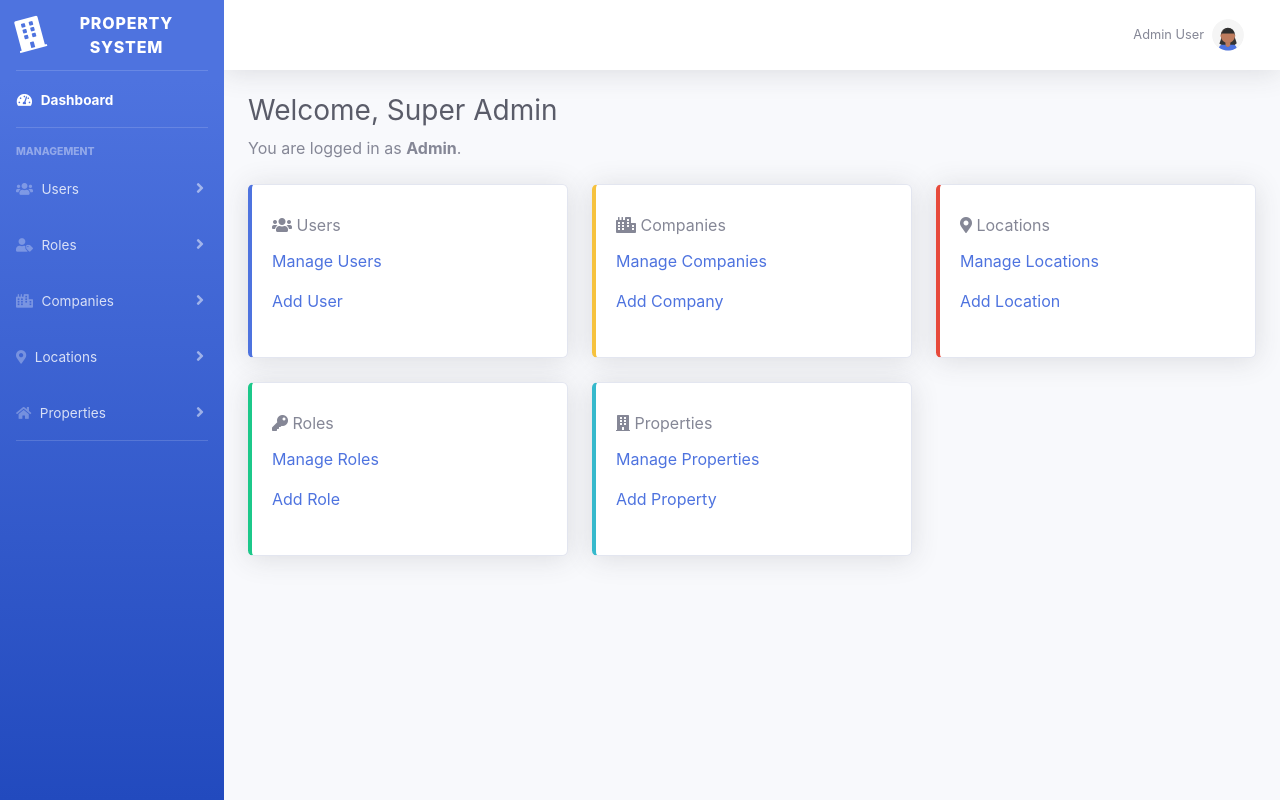
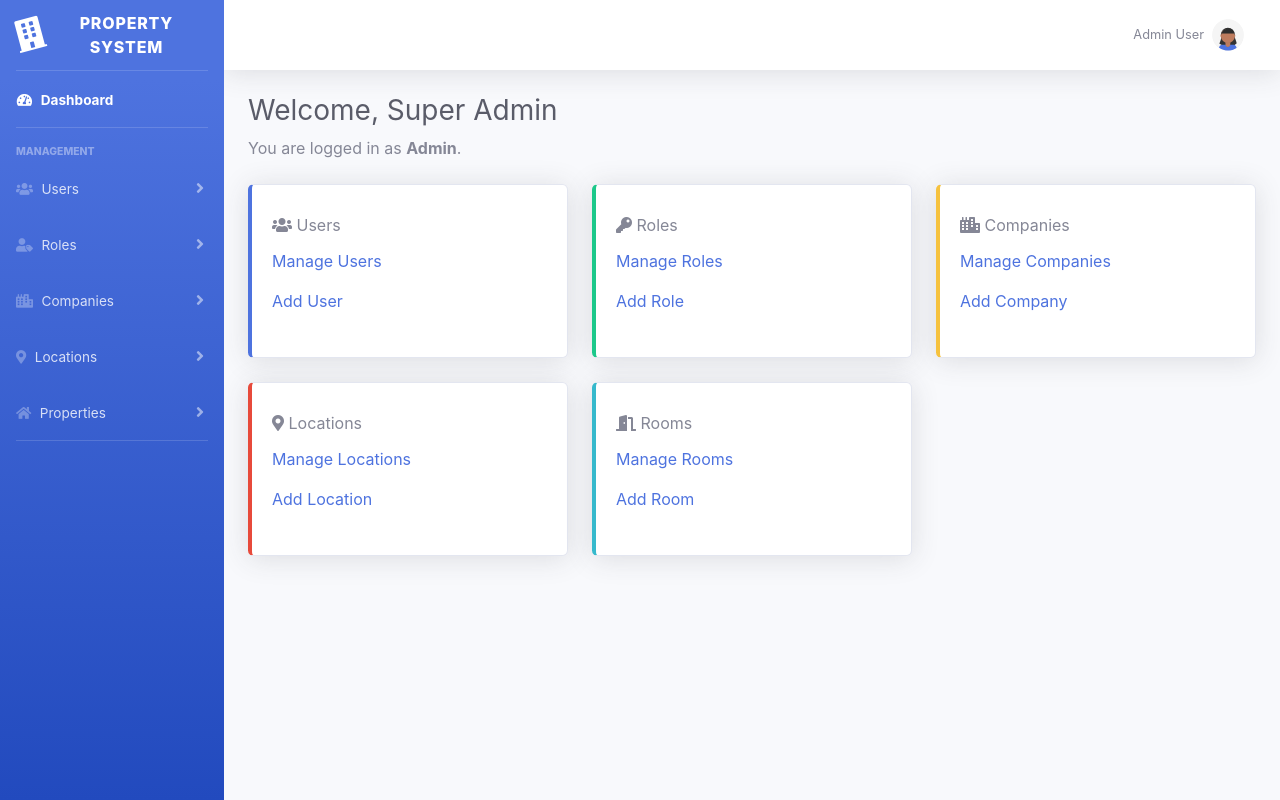
Before and after one commit to VirtusStack/Property_Amenity_Marketing_System, a PHP site: page /Property_Amenity_Marketing_System/index.php in a window 1280 px wide. Run offline with PHP 8.4, Linux system fonts and the light colour scheme.

Commit message:
Update index.php

```diff
--- a/templates/common/index.php
+++ b/templates/common/index.php
@@ -47,9 +47,23 @@ $currentUserRole = "Admin";
                             <div class="card-body">
                                 <div class="card-title"><i class="fas fa-users"></i> Users</div>
                                 <div class="card-text">
-                                    <!-- ✅ Controller-based links -->
+                                    <!--  Controller-based links -->
                                     <p><a href="<?= BASE_URL ?>/admin.php?action=manageUsers">Manage Users</a></p>
                                     <p><a href="<?= BASE_URL ?>/admin.php?action=newUser">Add User</a></p>
+                                </div>
+                            </div>
+                        </div>
+                    </div>
+
+     		    <!-- Roles Card -->
+                    <div class="col-xl-4 col-md-6 mb-4">
+                        <div class="card border-left-success shadow h-100 py-2">
+                            <div class="card-body">
+                                <div class="card-title"><i class="fas fa-key"></i> Roles</div>
+                                <div class="card-text">
+				     <!--  Controller-based links -->
+                                    <p><a href="<?= BASE_URL ?>/admin.php?action=manageRoles">Manage Roles</a></p>
+                                    <p><a href="<?= BASE_URL ?>/admin.php?action=newRole">Add Role</a></p>
                                 </div>
                             </div>
                         </div>
@@ -61,7 +75,7 @@ $currentUserRole = "Admin";
             		   <div class="card-body">
                 	     <div class="card-title"><i class="fas fa-city"></i> Companies</div>
                 	     <div class="card-text">
-                    		<!-- ✅ Controller-based links -->
+                    		<!--  Controller-based links -->
                    	        <p><a href="<?= BASE_URL ?>/admin.php?action=manageCompanies">Manage Companies</a></p>
                     		<p><a href="<?= BASE_URL ?>/admin.php?action=newCompany">Add Company</a></p>
                 	    </div>
@@ -75,7 +89,7 @@ $currentUserRole = "Admin";
             		   <div class="card-body">
                 	     <div class="card-title"><i class="fas fa-map-marker-alt"></i> Locations</div>
                 	     <div class="card-text">
-                    		<!-- ✅ Controller-based links -->
+                    		<!-- Controller-based links -->
                    	       <p><a href="<?= BASE_URL ?>/admin.php?action=manageLocations">Manage Locations</a></p>
                		       <p><a href="<?= BASE_URL ?>/admin.php?action=newLocation">Add Location</a></p>
                 	    </div>
@@ -83,28 +97,15 @@ $currentUserRole = "Admin";
        	            </div>
                 </div>
 
-                    <!-- Roles Card -->
-                    <div class="col-xl-4 col-md-6 mb-4">
-                        <div class="card border-left-success shadow h-100 py-2">
-                            <div class="card-body">
-                                <div class="card-title"><i class="fas fa-key"></i> Roles</div>
-                                <div class="card-text">
-                                    <p><a href="<?= BASE_URL ?>/admin.php?action=manageRoles">Manage Roles</a></p>
-                                    <p><a href="<?= BASE_URL ?>/admin.php?action=newRole">Add Role</a></p>
-                                </div>
-                            </div>
-                        </div>
-                    </div>
-
-
-                    <!-- Properties Card -->
+                    <!-- Rooms Card -->
                     <div class="col-xl-4 col-md-6 mb-4">
                         <div class="card border-left-info shadow h-100 py-2">
                             <div class="card-body">
-                                <div class="card-title"><i class="fas fa-building"></i> Properties</div>
+                                <div class="card-title"><i class="fas fa-door-open"></i> Rooms</div>
                                 <div class="card-text">
-                                    <p><a href="<?= BASE_URL ?>/admin.php?action=manageProperties">Manage Properties</a></p>
-                                    <p><a href="<?= BASE_URL ?>/admin.php?action=newProperty">Add Property</a></p>
+				     <!--  Controller-based links -->
+                                    <p><a href="<?= BASE_URL ?>/admin.php?action=manageRooms">Manage Rooms</a></p>
+                                    <p><a href="<?= BASE_URL ?>/admin.php?action=newRoom">Add Room</a></p>
                                 </div>
                             </div>
                         </div>
```
